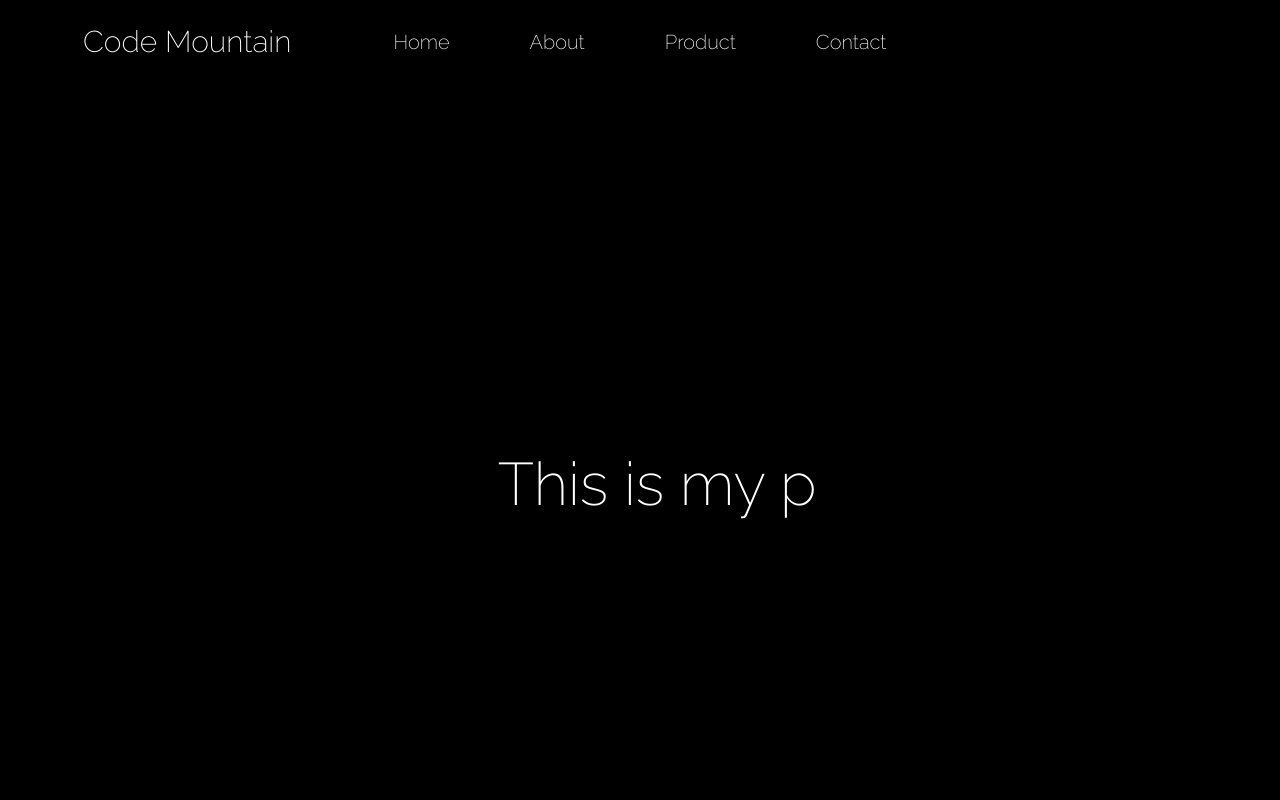
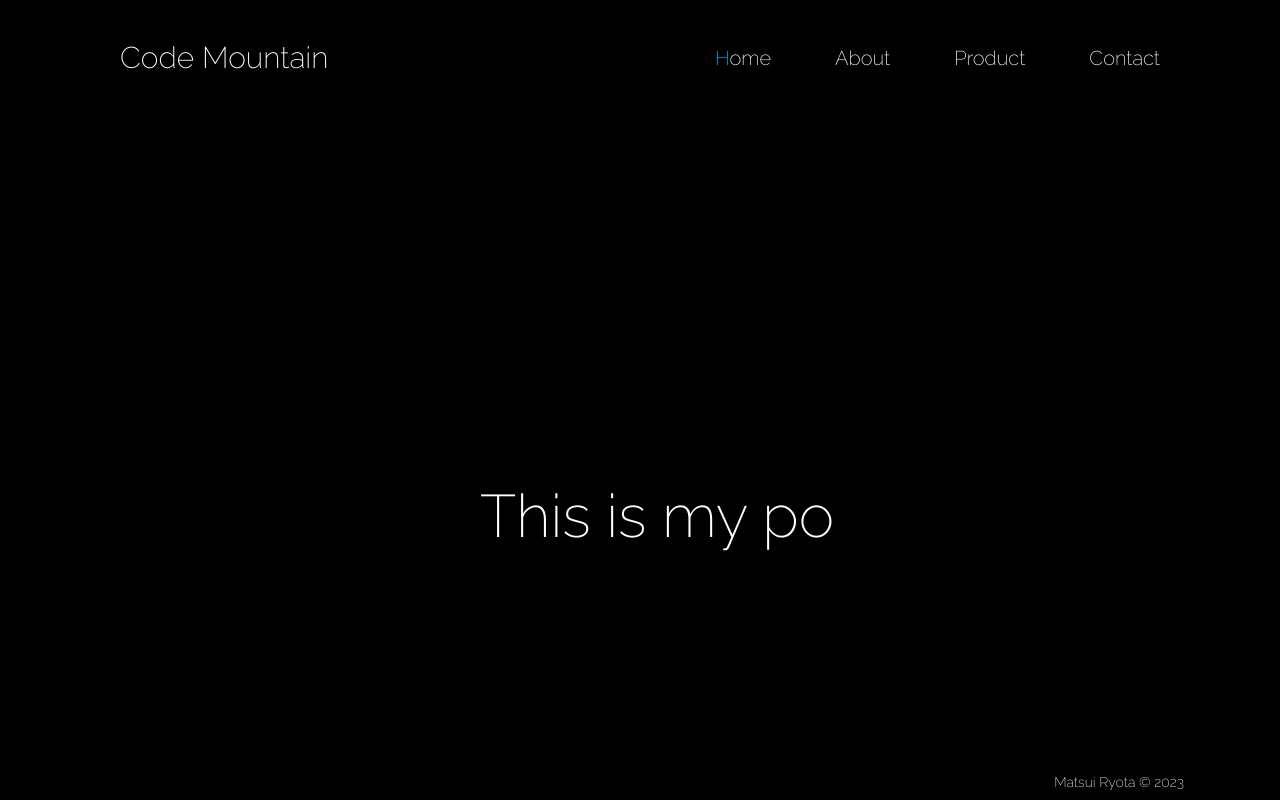
Before and after one commit to ryota-sb/code-mountain, a Next.js app: page / in a window 1280 px wide. Shown: the top 800 px of the page. Built offline with nearby package versions, Linux system fonts and the light colour scheme.

Commit message:
基本レイアウト関係追加

```diff
--- a/src/components/Footer.tsx
+++ b/src/components/Footer.tsx
@@ -1,6 +1,6 @@
 export default function Footer() {
   return (
-    <footer className="mt-auto flex w-full justify-end bg-white py-2 px-4 text-black">
+    <footer className="sticky bottom-0 mt-auto flex w-full justify-end py-2 px-4">
       <p className="text-sm">Matsui Ryota &copy; 2023</p>
     </footer>
   );
--- a/src/components/Header.tsx
+++ b/src/components/Header.tsx
@@ -1,21 +1,41 @@
 import Link from "next/link";
+import { useRouter } from "next/router";
 
 export default function Header() {
+  const router = useRouter();
+
   const menus = [
     { name: "Home", link: "/" },
     { name: "About", link: "/about" },
-    { name: "Product", link: "/product" },
+    { name: "Product", link: "/products" },
     { name: "Contact", link: "/contact" },
   ];
+
+  // 現在のページのルートパスならtrueを返す
+  const isActiveLink = (link: string): boolean => {
+    const currentRoute = router.asPath;
+    return currentRoute == link;
+  };
+
   return (
-    <div className="flex items-center justify-around px-8 py-6">
+    <div className="m-10 flex items-center justify-between">
       <h1 className="text-3xl">Code Mountain</h1>
-      <ul className="flex gap-20 text-xl">
+      <ul className="flex gap-16 text-xl">
         {menus.map((menu) => (
-          <Link href={menu.link}>{menu.name}</Link>
+          <li key={menu.name} className="relative">
+            <Link href={menu.link} className="under-line">
+              <span
+                className={
+                  isActiveLink(menu.link) ? "text-[#00bfff]" : undefined
+                }
+              >
+                {menu.name[0]}
+              </span>
+              {menu.name.slice(1)}
+            </Link>
+          </li>
         ))}
       </ul>
-      <h1 className="text-3xl text-black">Code Mountain</h1>
     </div>
   );
 }
--- a/src/components/Layout.tsx
+++ b/src/components/Layout.tsx
@@ -9,9 +9,9 @@ type Props = {
 
 export default function Layout({ children }: Props) {
   return (
-    <div>
+    <div className="mx-20 mt-10 mb-5 flex-grow">
       <Header />
-      <div className="flex-grow">{children}</div>
+      {children}
       <Footer />
     </div>
   );
--- a/src/pages/_document.tsx
+++ b/src/pages/_document.tsx
@@ -4,7 +4,7 @@ export default function Document() {
   return (
     <Html lang="ja">
       <Head />
-      <body className="bg-black text-white">
+      <body className="m-auto max-w-7xl bg-black text-white">
         <Main />
         <NextScript />
       </body>
```
